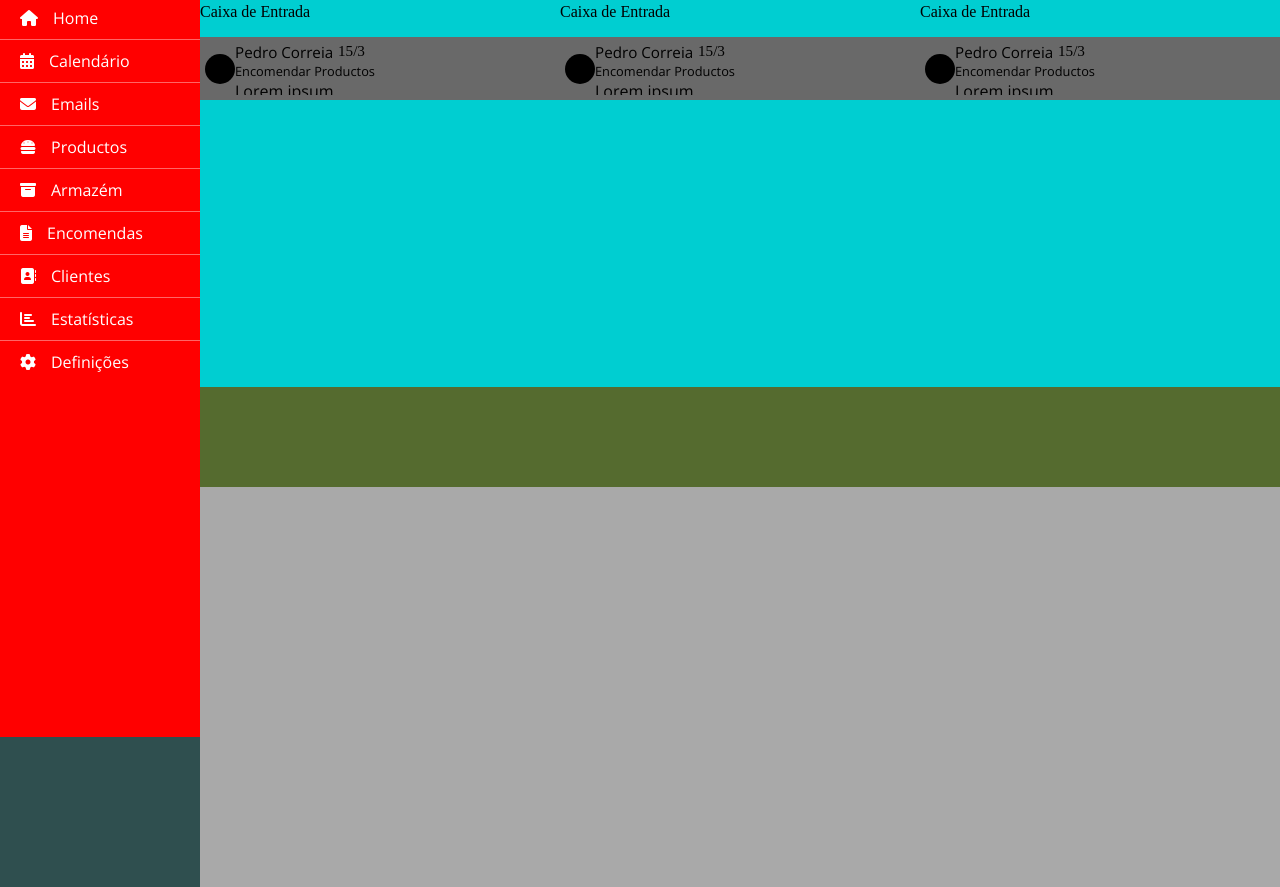
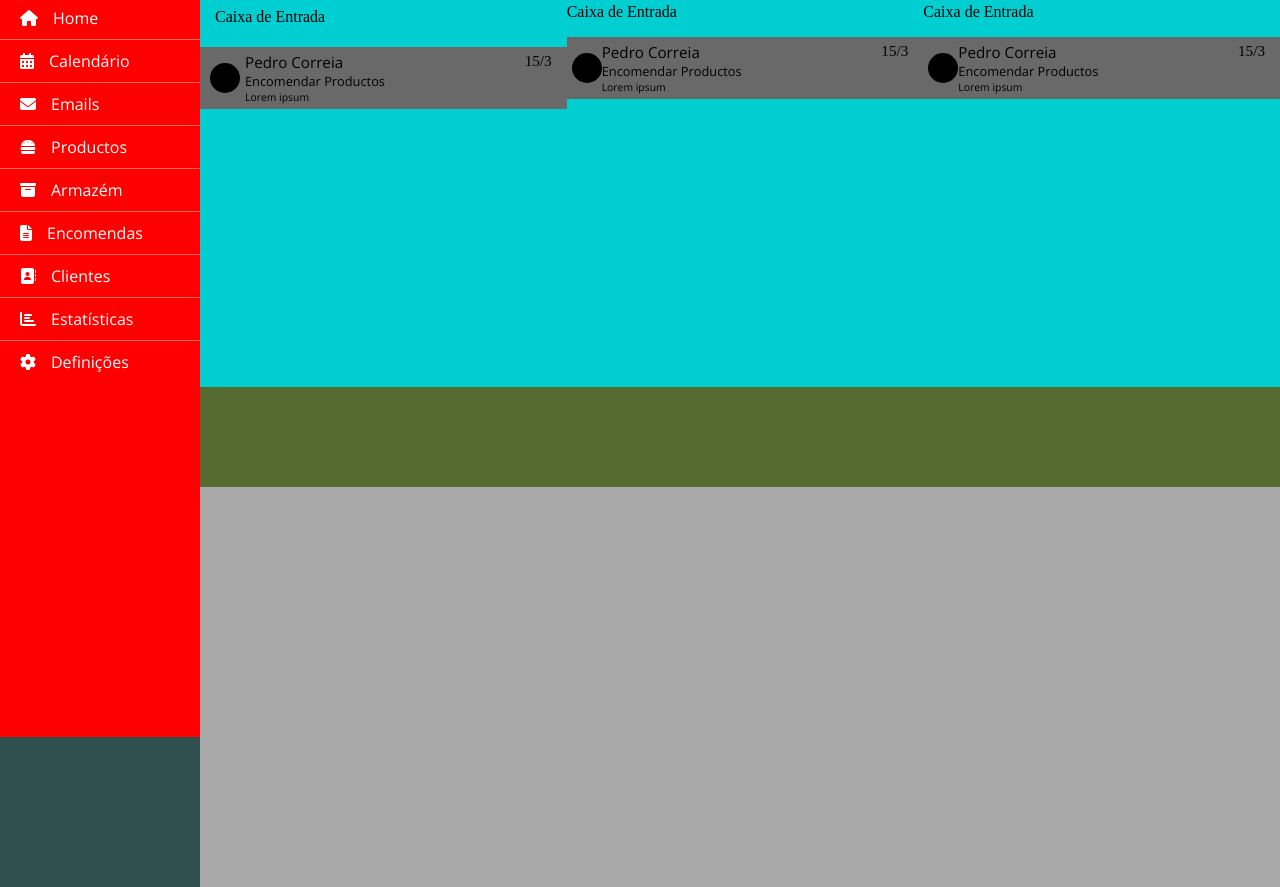
Before and after one commit to iuri3d/Projecto_old, a website: page index.html in a window 1280 px wide. Shown: the part 63-950 px from the top of the page. Drawn offline with nearby package versions, Linux system fonts and the light colour scheme.

Commit message:
bug fixes

```diff
--- a/css/_maincontent.scss
+++ b/css/_maincontent.scss
@@ -28,6 +28,9 @@
 .mailitem{
     background-color: dimgrey;
 
+    .mailcontent{
+        width: 100%;
+    }
     .mailimage{
         min-width: $mailcircle;
         min-height: $mailcircle;
--- a/css/_utils.scss
+++ b/css/_utils.scss
@@ -13,7 +13,7 @@
 
 $mailtitle:0.95rem;
 $mailsubject:0.8rem;
-$mailtext: 0.65;
+$mailtext: 0.65rem;
 
 $mailcircle: 30px;
 
@@ -38,8 +38,20 @@
     justify-content: center;
 }
 
+.m-0{
+    margin: 0;
+}
+
+.m-5{
+    margin: 5px;
+}
+
 .p-5{
     padding: 5px;
+}
+
+.pl-15{
+    padding-left: 15px;
 }
 
 .dotdotdot{
--- a/index.html
+++ b/index.html
@@ -88,9 +88,9 @@
 
                 <div class="toprow d-flex ">
                     <div class="emails flex-item">
-                        <p>Caixa de Entrada</p>
+                        <p class="p-5 pl-15">Caixa de Entrada</p>
                         <div class="mailitem d-flex align-center p-5">
-                            <div class="mailimage d-flex align-center just-center">H</div>
+                            <div class="mailimage d-flex align-center just-center m-5">H</div>
                             <div class="mailcontent">
                                 <div class="mailheader d-flex">
                                     <div class="mailtitle">Pedro Correia</div>
```
Also changed, not shown: css/main.css, 1 other file.
